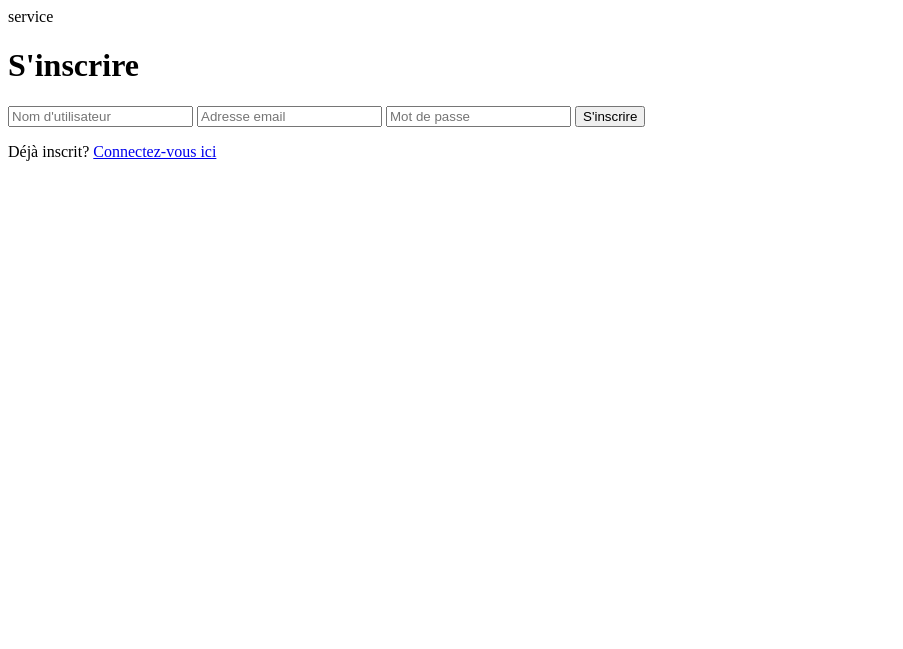
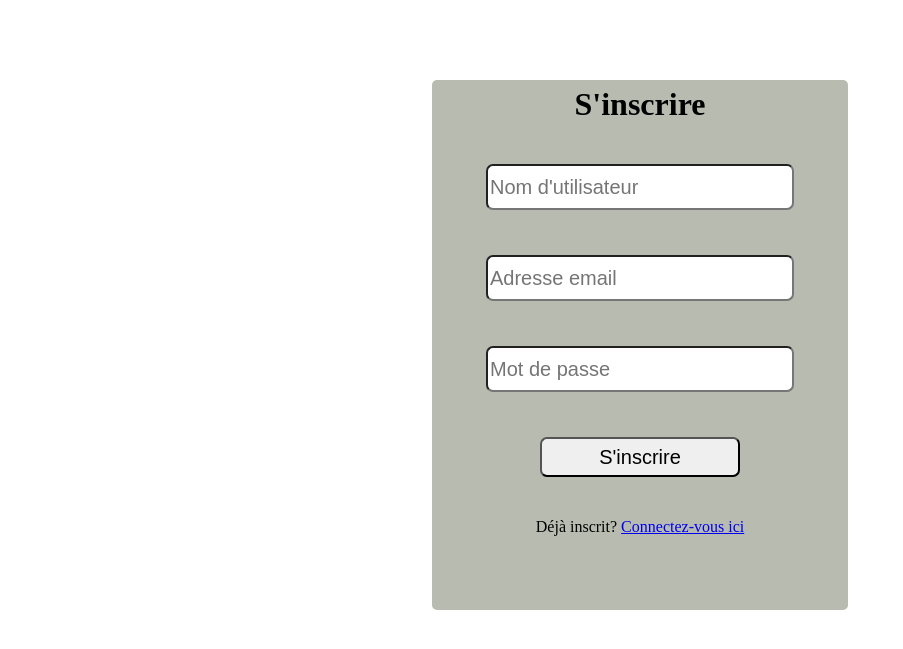
Before and after one commit to Simeontambu/planning_conge, a PHP site: the page made by src/view/auth/auth.php in a window 1280 px wide. Shown: the top 649 px of the page, without its empty margins (0-903 px from the left). Run offline with PHP 8.4, Linux system fonts and the light colour scheme; the template is opened without the code that fills it, so the values that code supplies are empty; some libraries are stand-ins or nearby versions.

Commit message:
others add

```diff
--- /dev/null
+++ b/Public/css/index.css
@@ -0,0 +1,45 @@
+/**
+  simple style for login and register
+*/
+.login {
+  width: 95%;
+  max-width: 26em;
+  margin: 7em auto;
+  height: 480px;
+  border-radius: 5px;
+  background-color: rgb(183, 187, 176);
+}
+.login > h1 {
+  text-align: center;
+  padding-top: 6px;
+}
+.flex {
+  display: grid;
+  grid-template-columns: 1fr;
+  gap: 5px;
+}
+.flex-input {
+  width: 300px;
+  margin: 1em auto;
+  height: 40px;
+  border-radius: 7px;
+  font-size: 20px;
+}
+.submit {
+  width: 200px;
+  margin: 1em auto;
+  height: 40px;
+  border-radius: 7px;
+  font-size: 20px;
+}
+p {
+  text-align: center;
+}
+.register {
+  height: 530px;
+  margin: 5em auto;
+}
+.alert {
+  color: red;
+  text-transform: uppercase;
+}
--- /dev/null
+++ b/src/view/admin/home.php
@@ -0,0 +1 @@
+<h1>Vous etes connecter</h1>
--- a/src/view/auth/auth.php
+++ b/src/view/auth/auth.php
@@ -1,4 +1,5 @@
 <?php
+session_start();
 
 use App\Connexion;
 
@@ -40,22 +41,24 @@ if (isset($_REQUEST['username'], $_REQUEST['email'], $_REQUEST['pass'])) {
         }
     }
 }
-
+$title = "register";
 ?>
-
+<div class="login register">
 <h1>S'inscrire</h1>
 <?php if (!empty($info)): {}?>
-				<div class="alert alert-danger">
-				<?php foreach ($info as $infos): ?>
-				<h3><?=$infos;?></h3>
-				<?php endforeach;?>
-</div>
+
+			<?php foreach ($info as $infos): ?>
+			<p class="alert alert-danger"><?=$infos;?></p>
+			<?php endforeach;?>
+
 <?php endif;?>
 <form action="" methode="POST">
-<input type="text" placeholder="Nom d'utilisateur" name="username" required>
-<input type="email" placeholder="Adresse email" name="email" required>
-<input type="text" placeholder="Mot de passe" name="pass"required>
-<input type="submit" name="submit" value="S'inscrire" class="box-button" />
+<div class="flex">
+<input class="flex-input" type="text" placeholder="Nom d'utilisateur" name="username" required>
+<input class="flex-input" type="email" placeholder="Adresse email" name="email" required>
+<input class="flex-input" type="text" placeholder="Mot de passe" name="pass"required>
+<input class="submit" type="submit" name="submit" value="S'inscrire" class="box-button" />
 <p class="box-register">Déjà inscrit? <a href="/">Connectez-vous ici</a></p>
-
+</div>
 </form>
+</div>
--- a/src/view/home.php
+++ /dev/null
@@ -1 +0,0 @@
-<h1>Planification des congés des agents</h1>
--- a/src/view/layout.php
+++ b/src/view/layout.php
@@ -4,10 +4,12 @@
     <meta charset="UTF-8">
     <meta http-equiv="X-UA-Compatible" content="IE=edge">
     <meta name="viewport" content="width=device-width, initial-scale=1.0">
-    <title><?= $title ?></title>
+    <title><?=$title?></title>
+    <link rel="stylesheet" href="<?php echo cssroot; ?>/css/index.css?v=<?php echo time(); ?>">
 </head>
 <body>
-    <div>service</div>
-    <?=$content ?>
+
+    <?=$content;?>
+
 </body>
 </html>
```
Also changed, not shown: Public/index.php (+5 -5 lines), src/view/auth/login.php (+45 -6 lines), src/view/user/user.php (added).
